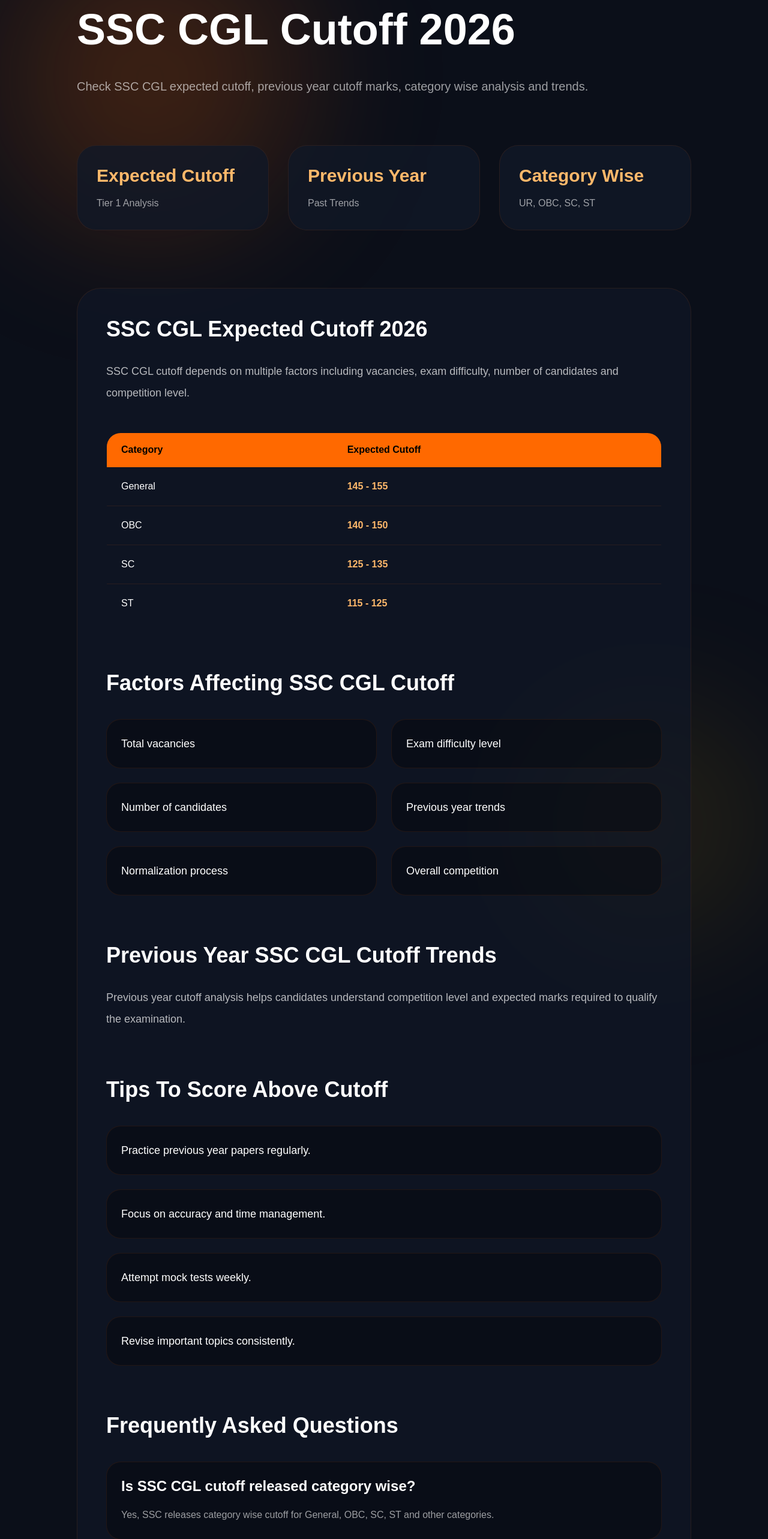
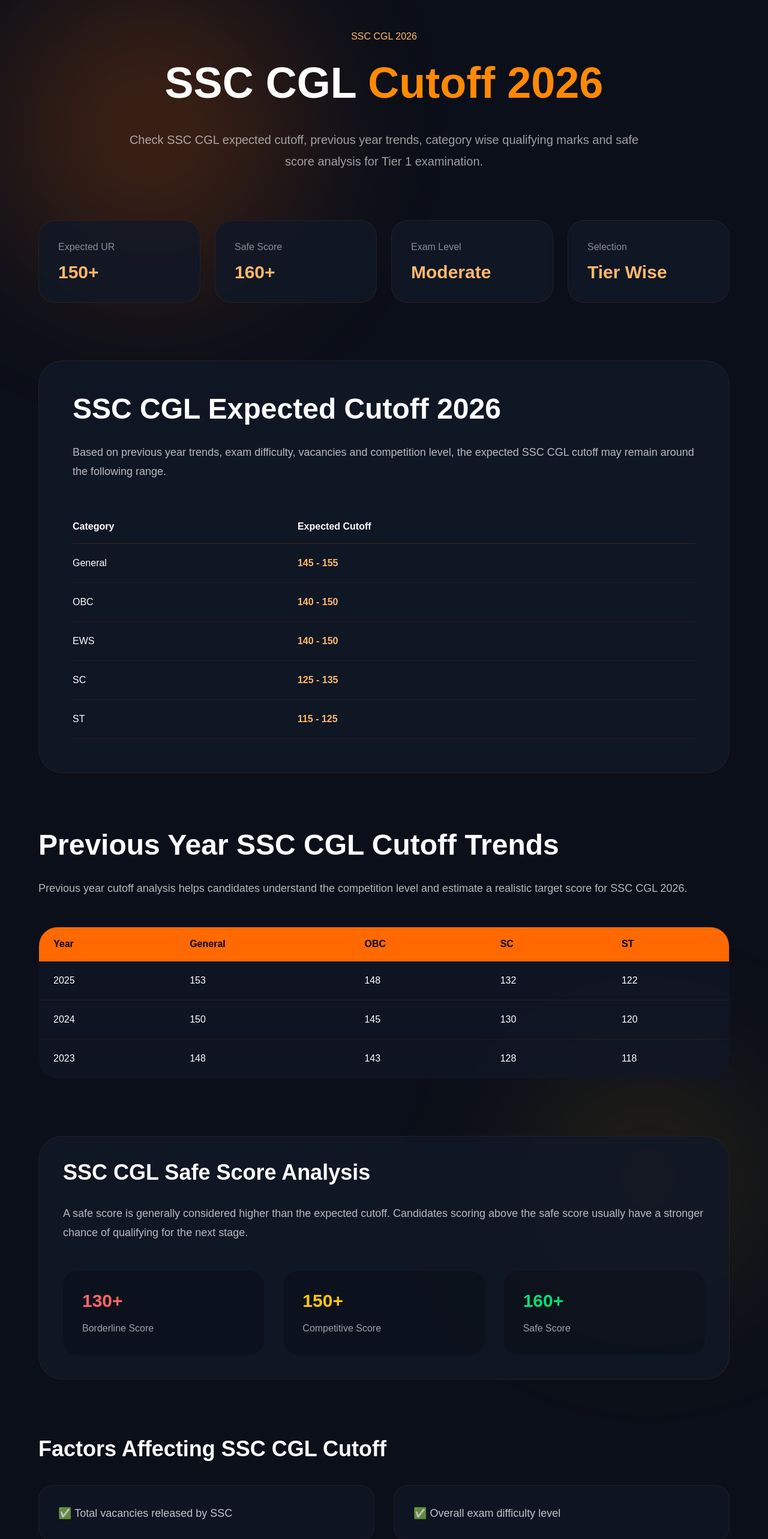
Before and after one commit to payadav142-rgb/ssc-tools-hub, a Next.js app: page /ssc-cgl-cutoff in a window 1280 px wide. Shown: the part 120-2686 px from the top of the page at 60% size. Built offline with nearby package versions, Linux system fonts and the light colour scheme; no server answers.

Commit message:
Added improved SSC CGL Cutoff page with SEO content

```diff
--- a/app/ssc-cgl-cutoff/page.tsx
+++ b/app/ssc-cgl-cutoff/page.tsx
@@ -1,20 +1,22 @@
 import type { Metadata } from "next";
-
 import Link from "next/link";
 
+import Navbar from "../../components/Navbar";
+import ToolContainer from "../../components/ToolContainer";
+
 export const metadata: Metadata = {
-
   title:
-    "SSC CGL Cutoff 2026 — Expected & Previous Year Cutoff",
+    "SSC CGL Cutoff 2026 — Expected Cutoff, Previous Year Trends & Safe Score",
 
   description:
-    "Check SSC CGL cutoff 2026 including expected cutoff, previous year trends and category wise marks analysis.",
-
+    "Check SSC CGL Cutoff 2026 including expected cutoff, previous year cutoff trends, category wise analysis and safe score for Tier 1 exam.",
 };
 
 export default function Page() {
+  return (
+    <ToolContainer>
 
-  return (
+      <Navbar />
 
       <main className="min-h-screen bg-[#0B0F19] text-white overflow-hidden relative">
 
@@ -25,113 +27,102 @@ export default function Page() {
 
         <section className="relative z-10 px-6 py-20">
 
-        <div className="max-w-5xl mx-auto">
+          <div className="max-w-6xl mx-auto">
 
             {/* Hero */}
-          <div>
+            <div className="text-center">
 
               <p className="text-orange-300 font-medium">
-
                 SSC CGL 2026
-
               </p>
 
               <h1 className="text-5xl md:text-7xl font-extrabold leading-tight mt-5">
-
-              SSC CGL Cutoff 2026
-
+                SSC CGL
+                <span className="text-orange-400">
+                  {" "}Cutoff 2026
+                </span>
               </h1>
 
-            <p className="text-white/60 text-xl leading-9 mt-8 max-w-4xl">
-
-              Check SSC CGL expected cutoff,
-              previous year cutoff marks,
-              category wise analysis and trends.
-
+              <p className="text-white/60 text-xl leading-9 mt-8 max-w-4xl mx-auto">
+                Check SSC CGL expected cutoff, previous year trends,
+                category wise qualifying marks and safe score analysis
+                for Tier 1 examination.
               </p>
 
             </div>
 
-          {/* Cards */}
-          <div className="grid md:grid-cols-3 gap-8 mt-20">
+            {/* Quick Stats */}
+            <div className="grid md:grid-cols-4 gap-6 mt-20">
 
-            {[
-              {
-                title: "Expected Cutoff",
-                desc: "Tier 1 Analysis",
-              },
+              <div className="bg-[#111827]/80 border border-orange-500/10 rounded-[28px] p-8">
+                <p className="text-white/50">
+                  Expected UR
+                </p>
 
-              {
-                title: "Previous Year",
-                desc: "Past Trends",
-              },
+                <h3 className="text-3xl font-bold text-orange-300 mt-3">
+                  150+
+                </h3>
+              </div>
 
-              {
-                title: "Category Wise",
-                desc: "UR, OBC, SC, ST",
-              },
+              <div className="bg-[#111827]/80 border border-orange-500/10 rounded-[28px] p-8">
+                <p className="text-white/50">
+                  Safe Score
+                </p>
 
-            ].map((item, index) => (
+                <h3 className="text-3xl font-bold text-orange-300 mt-3">
+                  160+
+                </h3>
+              </div>
 
-              <div
-                key={index}
-                className="bg-[#111827]/80 border border-orange-500/10 rounded-[32px] p-8"
-              >
+              <div className="bg-[#111827]/80 border border-orange-500/10 rounded-[28px] p-8">
+                <p className="text-white/50">
+                  Exam Level
+                </p>
 
-                <h2 className="text-3xl font-bold text-orange-300">
+                <h3 className="text-3xl font-bold text-orange-300 mt-3">
+                  Moderate
+                </h3>
+              </div>
 
-                  {item.title}
+              <div className="bg-[#111827]/80 border border-orange-500/10 rounded-[28px] p-8">
+                <p className="text-white/50">
+                  Selection
+                </p>
 
-                </h2>
-
-                <p className="text-white/60 mt-4">
-
-                  {item.desc}
-
-                </p>
+                <h3 className="text-3xl font-bold text-orange-300 mt-3">
+                  Tier Wise
+                </h3>
+              </div>
 
             </div>
 
-            ))}
+            {/* Expected Cutoff */}
+            <div className="mt-24 bg-[#111827]/80 border border-orange-500/10 rounded-[40px] p-10 md:p-14">
 
-          </div>
-
-          {/* Main Content */}
-          <div className="mt-24 bg-[#111827]/70 border border-orange-500/10 rounded-[40px] p-8 md:p-12">
-
-            <h2 className="text-4xl font-bold">
-
+              <h2 className="text-4xl md:text-5xl font-bold">
                 SSC CGL Expected Cutoff 2026
-
               </h2>
 
-            <p className="text-white/70 text-lg leading-9 mt-8">
-
-              SSC CGL cutoff depends on multiple factors
-              including vacancies, exam difficulty,
-              number of candidates and competition level.
-
+              <p className="text-white/70 text-lg leading-8 mt-8">
+                Based on previous year trends, exam difficulty,
+                vacancies and competition level, the expected
+                SSC CGL cutoff may remain around the following range.
               </p>
 
-            {/* Cutoff Table */}
               <div className="overflow-x-auto mt-12">
 
-              <table className="w-full border border-orange-500/10 rounded-3xl overflow-hidden">
+                <table className="w-full">
 
-                <thead className="bg-orange-500 text-black">
+                  <thead>
 
-                  <tr>
+                    <tr className="border-b border-orange-500/20">
 
-                    <th className="px-6 py-4 text-left">
-
+                      <th className="text-left py-4">
                         Category
-
                       </th>
 
-                    <th className="px-6 py-4 text-left">
-
+                      <th className="text-left py-4">
                         Expected Cutoff
-
                       </th>
 
                     </tr>
@@ -141,43 +132,111 @@ export default function Page() {
                   <tbody>
 
                     {[
-                    {
-                      category: "General",
-                      cutoff: "145 - 155",
-                    },
-
-                    {
-                      category: "OBC",
-                      cutoff: "140 - 150",
-                    },
-
-                    {
-                      category: "SC",
-                      cutoff: "125 - 135",
-                    },
-
-                    {
-                      category: "ST",
-                      cutoff: "115 - 125",
-                    },
-
+                      ["General", "145 - 155"],
+                      ["OBC", "140 - 150"],
+                      ["EWS", "140 - 150"],
+                      ["SC", "125 - 135"],
+                      ["ST", "115 - 125"],
                     ].map((item) => (
 
                       <tr
-                      key={item.category}
+                        key={item[0]}
+                        className="border-b border-orange-500/10"
+                      >
+                        <td className="py-5">
+                          {item[0]}
+                        </td>
+
+                        <td className="py-5 text-orange-300 font-semibold">
+                          {item[1]}
+                        </td>
+                      </tr>
+
+                    ))}
+
+                  </tbody>
+
+                </table>
+
+              </div>
+
+            </div>
+                        {/* Previous Year Cutoff */}
+            <div className="mt-24">
+
+              <h2 className="text-4xl md:text-5xl font-bold">
+                Previous Year SSC CGL Cutoff Trends
+              </h2>
+
+              <p className="text-white/70 text-lg leading-8 mt-8">
+                Previous year cutoff analysis helps candidates
+                understand the competition level and estimate
+                a realistic target score for SSC CGL 2026.
+              </p>
+
+              <div className="overflow-x-auto mt-12">
+
+                <table className="w-full bg-[#111827]/70 border border-orange-500/10 rounded-[32px] overflow-hidden">
+
+                  <thead className="bg-orange-500 text-black">
+
+                    <tr>
+
+                      <th className="px-6 py-4 text-left">
+                        Year
+                      </th>
+
+                      <th className="px-6 py-4 text-left">
+                        General
+                      </th>
+
+                      <th className="px-6 py-4 text-left">
+                        OBC
+                      </th>
+
+                      <th className="px-6 py-4 text-left">
+                        SC
+                      </th>
+
+                      <th className="px-6 py-4 text-left">
+                        ST
+                      </th>
+
+                    </tr>
+
+                  </thead>
+
+                  <tbody>
+
+                    {[
+                      ["2025", "153", "148", "132", "122"],
+                      ["2024", "150", "145", "130", "120"],
+                      ["2023", "148", "143", "128", "118"],
+                    ].map((row) => (
+
+                      <tr
+                        key={row[0]}
                         className="border-t border-orange-500/10"
                       >
 
                         <td className="px-6 py-5">
-
-                        {item.category}
-
+                          {row[0]}
                         </td>
 
-                      <td className="px-6 py-5 text-orange-300 font-semibold">
+                        <td className="px-6 py-5">
+                          {row[1]}
+                        </td>
 
-                        {item.cutoff}
+                        <td className="px-6 py-5">
+                          {row[2]}
+                        </td>
 
+                        <td className="px-6 py-5">
+                          {row[3]}
+                        </td>
+
+                        <td className="px-6 py-5">
+                          {row[4]}
                         </td>
 
                       </tr>
@@ -190,33 +249,89 @@ export default function Page() {
 
               </div>
 
-            {/* Factors */}
-            <h2 className="text-4xl font-bold mt-20">
+            </div>
 
-              Factors Affecting SSC CGL Cutoff
+            {/* Safe Score Analysis */}
+            <div className="mt-24 bg-[#111827]/80 border border-orange-500/10 rounded-[40px] p-10">
 
+              <h2 className="text-4xl font-bold">
+                SSC CGL Safe Score Analysis
               </h2>
 
-            <div className="grid md:grid-cols-2 gap-6 mt-10">
+              <p className="text-white/70 text-lg leading-8 mt-8">
+                A safe score is generally considered higher than
+                the expected cutoff. Candidates scoring above
+                the safe score usually have a stronger chance
+                of qualifying for the next stage.
+              </p>
+
+              <div className="grid md:grid-cols-3 gap-8 mt-12">
+
+                <div className="bg-black/20 rounded-3xl p-8">
+
+                  <h3 className="text-3xl font-bold text-red-400">
+                    130+
+                  </h3>
+
+                  <p className="text-white/60 mt-4">
+                    Borderline Score
+                  </p>
+
+                </div>
+
+                <div className="bg-black/20 rounded-3xl p-8">
+
+                  <h3 className="text-3xl font-bold text-yellow-400">
+                    150+
+                  </h3>
+
+                  <p className="text-white/60 mt-4">
+                    Competitive Score
+                  </p>
+
+                </div>
+
+                <div className="bg-black/20 rounded-3xl p-8">
+
+                  <h3 className="text-3xl font-bold text-green-400">
+                    160+
+                  </h3>
+
+                  <p className="text-white/60 mt-4">
+                    Safe Score
+                  </p>
+
+                </div>
+
+              </div>
+
+            </div>
+
+            {/* Factors Affecting Cutoff */}
+            <div className="mt-24">
+
+              <h2 className="text-4xl font-bold">
+                Factors Affecting SSC CGL Cutoff
+              </h2>
+
+              <div className="grid md:grid-cols-2 gap-8 mt-10">
 
                 {[
-                "Total vacancies",
-                "Exam difficulty level",
-                "Number of candidates",
-                "Previous year trends",
+                  "Total vacancies released by SSC",
+                  "Overall exam difficulty level",
+                  "Number of candidates appearing",
                   "Normalization process",
-                "Overall competition",
+                  "Previous year cutoff trends",
+                  "Competition level across shifts",
                 ].map((item) => (
 
                   <div
                     key={item}
-                  className="bg-black/30 border border-orange-500/10 rounded-3xl p-6"
+                    className="bg-[#111827]/70 border border-orange-500/10 rounded-3xl p-8"
                   >
 
-                  <p className="text-lg leading-8">
-
-                    {item}
-
+                    <p className="text-lg text-white/75">
+                      ✅ {item}
                     </p>
 
                   </div>
@@ -225,141 +340,139 @@ export default function Page() {
 
               </div>
 
-            {/* Previous Year */}
-            <h2 className="text-4xl font-bold mt-20">
+            </div>
 
-              Previous Year SSC CGL Cutoff Trends
+            {/* Category Analysis */}
+            <div className="mt-24 bg-[#111827]/80 border border-orange-500/10 rounded-[40px] p-10">
 
+              <h2 className="text-4xl font-bold">
+                Category Wise Cutoff Analysis
               </h2>
 
-            <p className="text-white/70 text-lg leading-9 mt-8">
-
-              Previous year cutoff analysis helps candidates
-              understand competition level and expected marks
-              required to qualify the examination.
-
+              <p className="text-white/70 text-lg leading-8 mt-8">
+                SSC releases separate cutoff marks for
+                General, OBC, EWS, SC and ST categories.
+                Cutoff differences depend on reservation,
+                vacancies and candidate performance.
               </p>
 
-            {/* Preparation Tips */}
-            <h2 className="text-4xl font-bold mt-20">
+              <p className="text-white/70 text-lg leading-8 mt-8">
+                General and OBC categories usually witness
+                higher competition, whereas reserved
+                categories may have comparatively lower
+                qualifying marks.
+              </p>
 
-              Tips To Score Above Cutoff
+            </div>
+                        {/* FAQ */}
+            <div className="mt-24">
 
+              <h2 className="text-4xl font-bold">
+                SSC CGL Cutoff FAQs
               </h2>
 
               <div className="space-y-6 mt-10">
 
-              {[
-                "Practice previous year papers regularly.",
-                "Focus on accuracy and time management.",
-                "Attempt mock tests weekly.",
-                "Revise important topics consistently.",
-              ].map((item) => (
-
-                <div
-                  key={item}
-                  className="bg-black/30 border border-orange-500/10 rounded-3xl p-6"
-                >
-
-                  <p className="text-lg leading-8">
-
-                    {item}
-
-                  </p>
-
-                </div>
-
-              ))}
-
-            </div>
-
-            {/* FAQ */}
-            <h2 className="text-4xl font-bold mt-20">
-
-              Frequently Asked Questions
-
-            </h2>
-
-            <div className="space-y-6 mt-10">
-
-              <div className="bg-black/30 border border-orange-500/10 rounded-3xl p-6">
-
+                <div className="bg-[#111827]/80 border border-orange-500/10 rounded-3xl p-8">
                   <h3 className="text-2xl font-semibold">
-
-                  Is SSC CGL cutoff released category wise?
-
+                    What is a safe score for SSC CGL Tier 1?
                   </h3>
 
                   <p className="text-white/60 mt-4 leading-8">
-
-                  Yes, SSC releases category wise cutoff for General, OBC, SC, ST and other categories.
-
+                    A score above 160 is generally considered
+                    safe for General category candidates,
+                    although actual cutoff varies every year.
                   </p>
-
                 </div>
 
-              <div className="bg-black/30 border border-orange-500/10 rounded-3xl p-6">
-
+                <div className="bg-[#111827]/80 border border-orange-500/10 rounded-3xl p-8">
                   <h3 className="text-2xl font-semibold">
-
-                  Does SSC CGL cutoff change every year?
-
+                    Does normalization affect SSC CGL cutoff?
                   </h3>
 
                   <p className="text-white/60 mt-4 leading-8">
+                    Yes. SSC uses normalization for exams
+                    conducted in multiple shifts to ensure
+                    fairness among candidates.
+                  </p>
+                </div>
 
-                  Yes, cutoff changes yearly depending on vacancies, exam level and competition.
+                <div className="bg-[#111827]/80 border border-orange-500/10 rounded-3xl p-8">
+                  <h3 className="text-2xl font-semibold">
+                    Is SSC CGL cutoff released category wise?
+                  </h3>
 
+                  <p className="text-white/60 mt-4 leading-8">
+                    Yes. SSC publishes separate cutoffs for
+                    UR, OBC, EWS, SC, ST and other categories.
                   </p>
+                </div>
 
+                <div className="bg-[#111827]/80 border border-orange-500/10 rounded-3xl p-8">
+                  <h3 className="text-2xl font-semibold">
+                    Does SSC CGL cutoff change every year?
+                  </h3>
+
+                  <p className="text-white/60 mt-4 leading-8">
+                    Yes. Vacancies, difficulty level,
+                    attendance and competition significantly
+                    impact the final cutoff.
+                  </p>
                 </div>
 
               </div>
 
             </div>
 
-          {/* Internal Links */}
-          <div className="grid md:grid-cols-3 gap-8 mt-24">
+            {/* Related Articles */}
+            <div className="mt-24">
 
-            {[
-              {
-                title: "SSC CGL Syllabus",
-                link: "/ssc-cgl-syllabus",
-              },
+              <h2 className="text-4xl font-bold">
+                Related SSC CGL Resources
+              </h2>
 
-              {
-                title: "SSC CGL Exam Pattern",
-                link: "/ssc-cgl-exam-pattern",
-              },
-
-              {
-                title: "SSC CGL Salary",
-                link: "/ssc-cgl-salary",
-              },
-
-            ].map((item) => (
+              <div className="grid md:grid-cols-3 gap-8 mt-10">
 
                 <Link
-                key={item.title}
-                href={item.link}
+                  href="/ssc-cgl-syllabus"
                   className="group bg-[#111827]/80 border border-orange-500/10 rounded-[32px] p-8 hover:border-orange-500/40 transition-all"
                 >
-
                   <h3 className="text-2xl font-bold group-hover:text-orange-300 transition">
-
-                  {item.title}
-
+                    SSC CGL Syllabus
                   </h3>
 
                   <p className="text-white/50 mt-4">
-
-                  Read More →
-
+                    Complete Subject Wise Syllabus →
                   </p>
-
                 </Link>
 
-            ))}
+                <Link
+                  href="/ssc-cgl-exam-pattern"
+                  className="group bg-[#111827]/80 border border-orange-500/10 rounded-[32px] p-8 hover:border-orange-500/40 transition-all"
+                >
+                  <h3 className="text-2xl font-bold group-hover:text-orange-300 transition">
+                    SSC CGL Exam Pattern
+                  </h3>
+
+                  <p className="text-white/50 mt-4">
+                    Latest Tier 1 & Tier 2 Pattern →
+                  </p>
+                </Link>
+
+                <Link
+                  href="/ssc-cgl-salary"
+                  className="group bg-[#111827]/80 border border-orange-500/10 rounded-[32px] p-8 hover:border-orange-500/40 transition-all"
+                >
+                  <h3 className="text-2xl font-bold group-hover:text-orange-300 transition">
+                    SSC CGL Salary
+                  </h3>
+
+                  <p className="text-white/50 mt-4">
+                    Pay Level & In-Hand Salary →
+                  </p>
+                </Link>
+
+              </div>
 
             </div>
 
@@ -369,6 +482,8 @@ export default function Page() {
 
       </main>
 
+    </ToolContainer>
+
   );
 
 }
```
Lines whose indentation alone changed are shown as unchanged.
